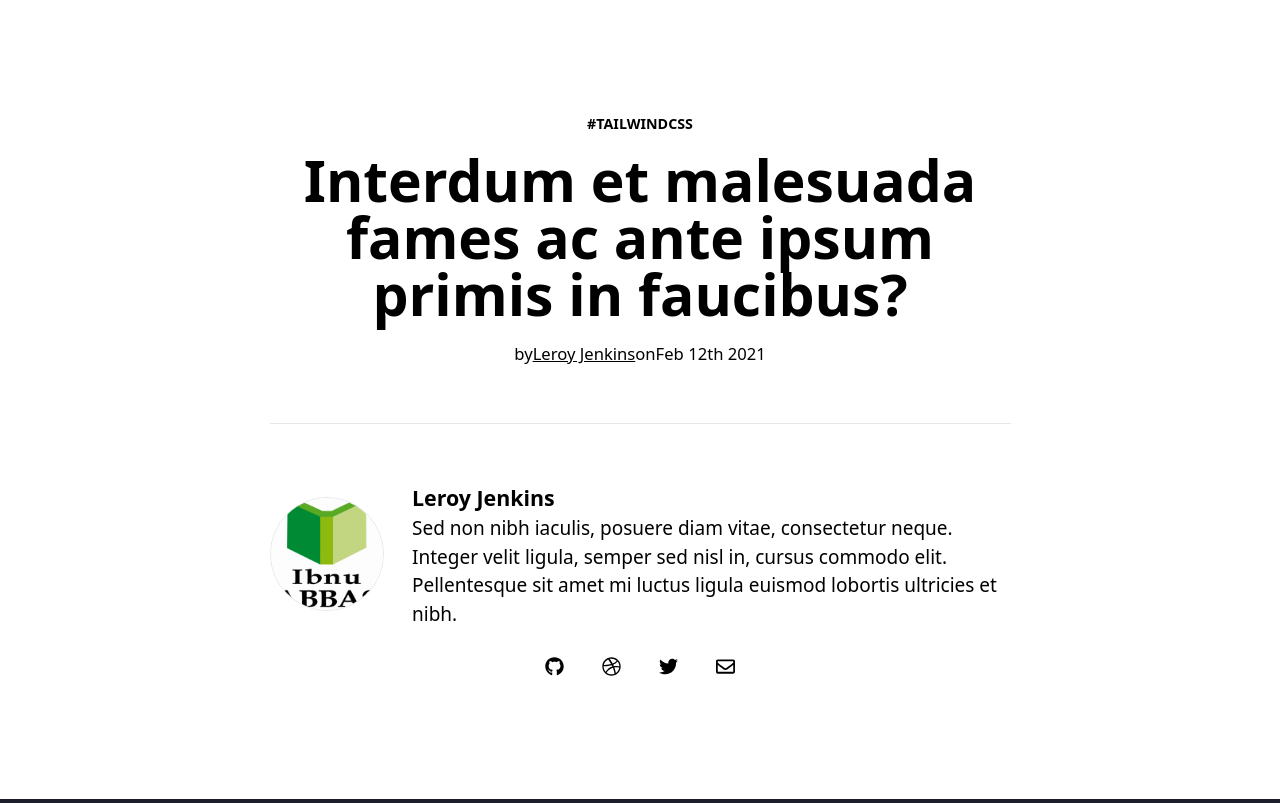
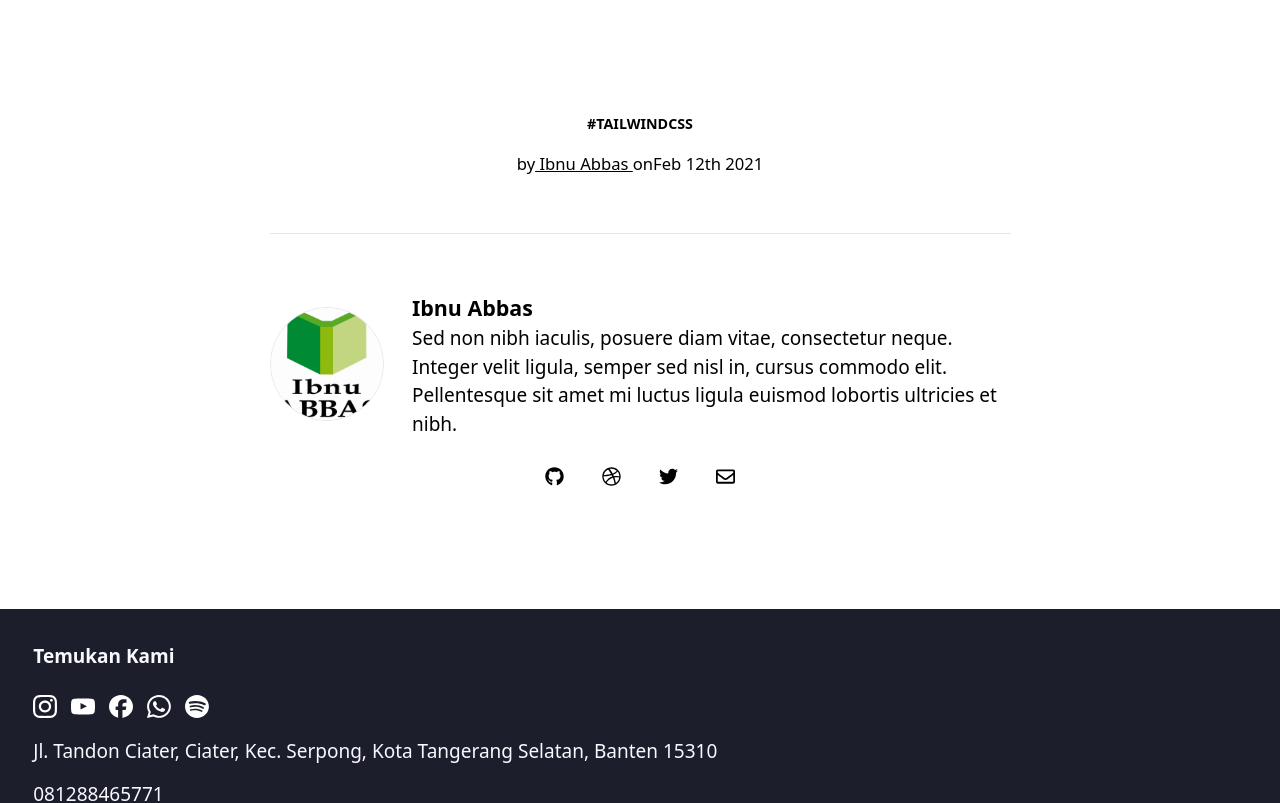
Before and after one commit to Amirulmuuminin/ibnuabbasweb, a Next.js app: page /post/id in a window 1280 px wide. Shown: the top 803 px of the page. Built offline with nearby package versions, Linux system fonts and the light colour scheme; no server answers; the database is empty.

Commit message:
tinggal penyempurnaan post page

```diff
--- a/src/app/post/[slug]/page.tsx
+++ b/src/app/post/[slug]/page.tsx
@@ -19,12 +19,10 @@ interface Props {
 }
 
 const Post: NextPage<Props> = async ({ params: { slug } }) => {
-  await migrateOldDataPost();
-  await migrateOldDataProfile();
   const post = await getPostBySlug(slug);
   return (
     <>
-      <SinglePost content={post?.content!} />
+      <SinglePost post={post} />
       <Footer />
     </>
   );
--- a/src/components/singlePost.tsx
+++ b/src/components/singlePost.tsx
@@ -2,15 +2,24 @@ import { FC } from "react";
 import Image from "next/image";
 import icon from "../../public/logo SIBIA.jpg";
 
-type Props = { content: string };
-const SinglePost: FC<Props> = ({ content }) => {
+type Props = {
+  post: {
+    id: string;
+    title: string;
+    slug: string;
+    content: string;
+    categoryId: string | null;
+    userId: string | null;
+    createdAt: Date | null;
+    updatedAt: Date | null;
+  } | null;
+};
+const SinglePost: FC<Props> = ({ post }) => {
   return (
     <article className="prose lg:prose-xl mx-auto max-w-2xl space-y-12 px-6 py-24 dark:bg-gray-800 dark:text-gray-50">
       <div className="mx-auto w-full space-y-4 text-center">
         <p className="tracki text-xs font-semibold uppercase">#TailwindCSS</p>
-        <h1 className="leadi text-4xl font-bold md:text-5xl">
-          Interdum et malesuada fames ac ante ipsum primis in faucibus?
-        </h1>
+        <h1 className="leadi text-4xl font-bold md:text-5xl">{post?.title}</h1>
         <p className="text-sm dark:text-gray-400">
           by
           <a
@@ -19,7 +28,7 @@ const SinglePost: FC<Props> = ({ content }) => {
             target="_blank"
             className="underline dark:text-violet-400"
           >
-            <span itemProp="name">Leroy Jenkins</span>
+            <span itemProp="name"> Ibnu Abbas </span>
           </a>
           on
           <time dateTime="2021-02-12 15:34:18-0200">Feb 12th 2021</time>
@@ -27,7 +36,7 @@ const SinglePost: FC<Props> = ({ content }) => {
       </div>
       <div
         className="dark:text-gray-100"
-        dangerouslySetInnerHTML={{ __html: content }}
+        dangerouslySetInnerHTML={{ __html: post?.content! }}
       ></div>
       <div className="border-t pt-12 dark:border-gray-700">
         <div className="flex flex-col space-y-4 md:flex-row md:space-x-6 md:space-y-0">
@@ -37,7 +46,7 @@ const SinglePost: FC<Props> = ({ content }) => {
             className="h-24 w-24 flex-shrink-0 self-center rounded-full border dark:border-gray-700 dark:bg-gray-500 md:justify-self-start"
           />
           <div className="flex flex-col">
-            <h4 className="text-lg font-semibold">Leroy Jenkins</h4>
+            <h4 className="text-lg font-semibold"> Ibnu Abbas </h4>
             <p className="dark:text-gray-400">
               Sed non nibh iaculis, posuere diam vitae, consectetur neque.
               Integer velit ligula, semper sed nisl in, cursus commodo elit.
```
